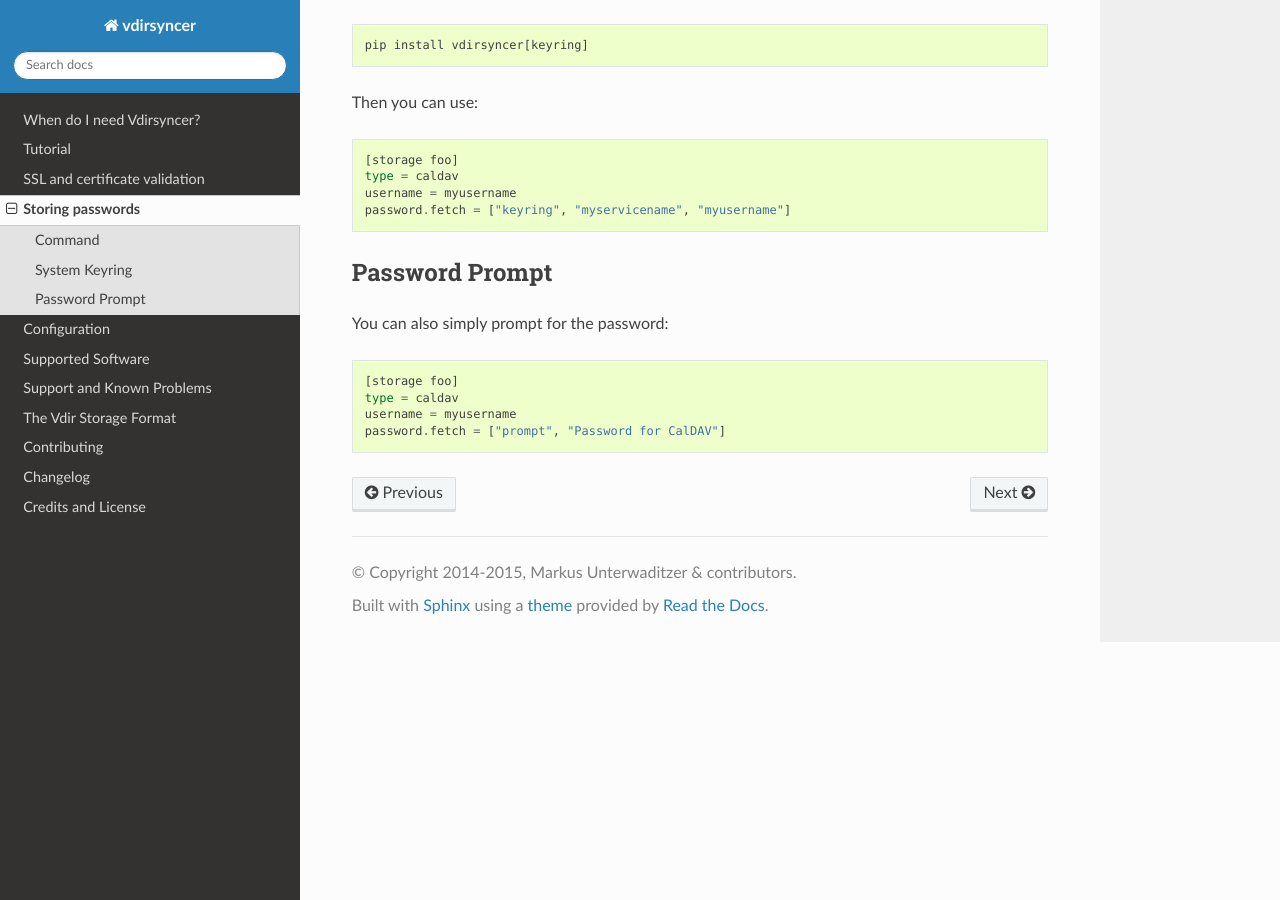
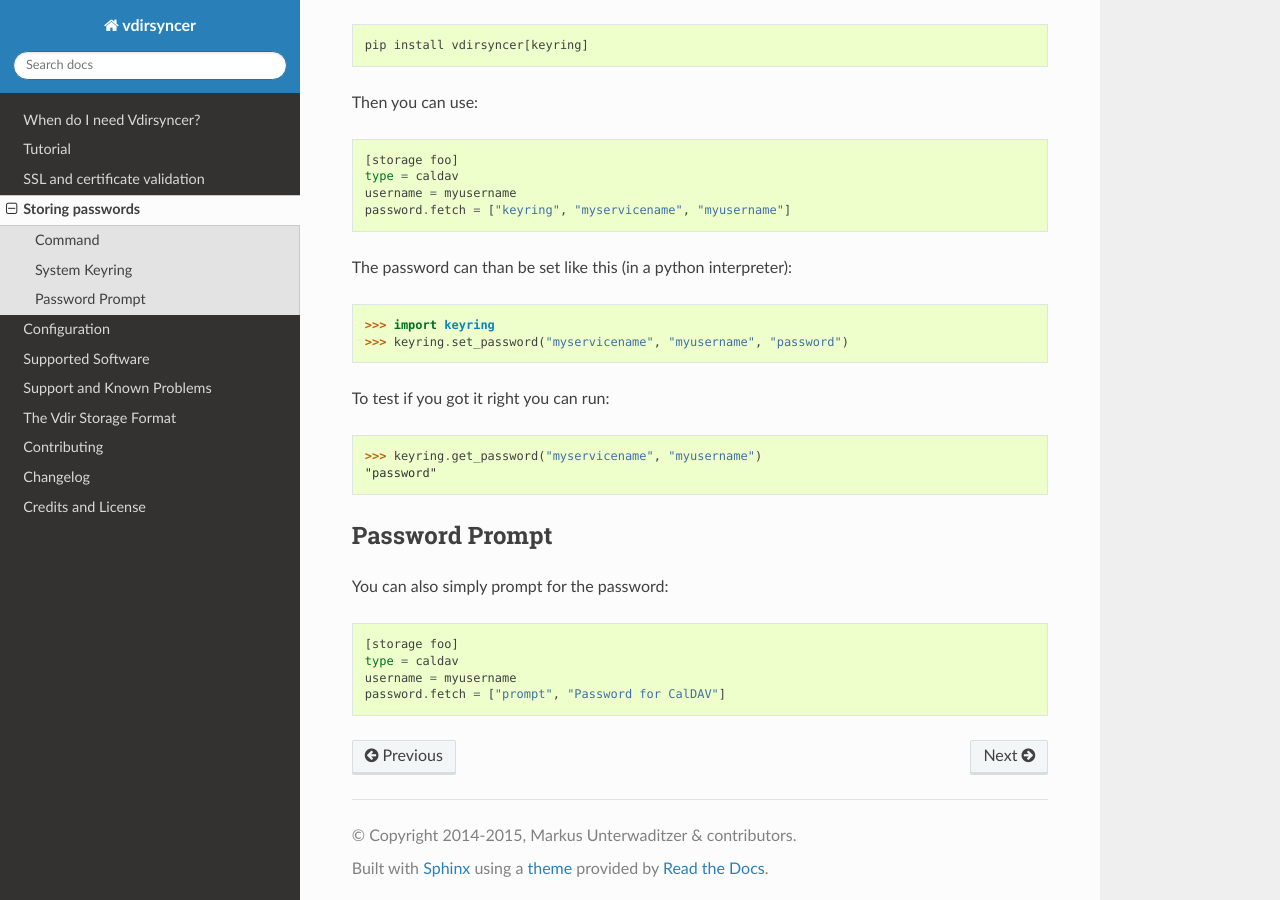
Before and after one commit to pimutils/vdirsyncer, a Sphinx documentation site: the page built from docs/keyring.rst, in a window 1280 px wide and 900 px high, scrolled down 1106 px. Built offline with Sphinx 7.4.7 and the Read the Docs theme 2.0.0, drawn with Linux system fonts in a browser that asks for light colours; the version number could not be read and is left out.

Commit message:
improve doc on keyring usage

```diff
--- a/docs/keyring.rst
+++ b/docs/keyring.rst
@@ -57,6 +57,17 @@ Then you can use::
     username = myusername
     password.fetch = ["keyring", "myservicename", "myusername"]
 
+
+The password can than be set like this (in a python interpreter)::
+
+   >>> import keyring
+   >>> keyring.set_password("myservicename", "myusername", "password")
+
+To test if you got it right you can run::
+
+   >>> keyring.get_password("myservicename", "myusername")
+   "password"
+
 .. _keyring: https://pypi.python.org/pypi/keyring
 
 
```
